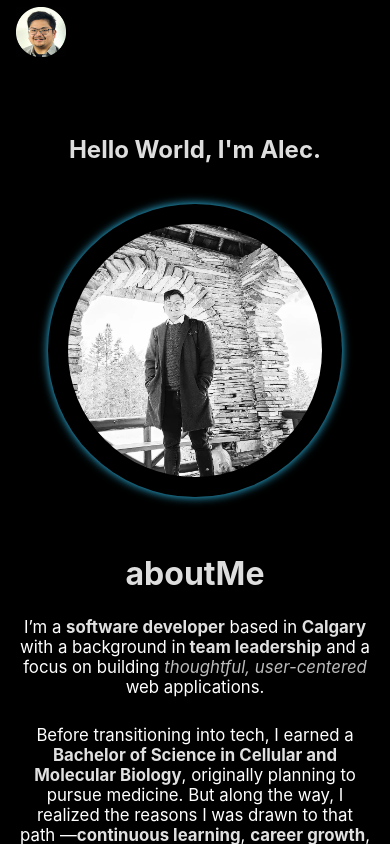
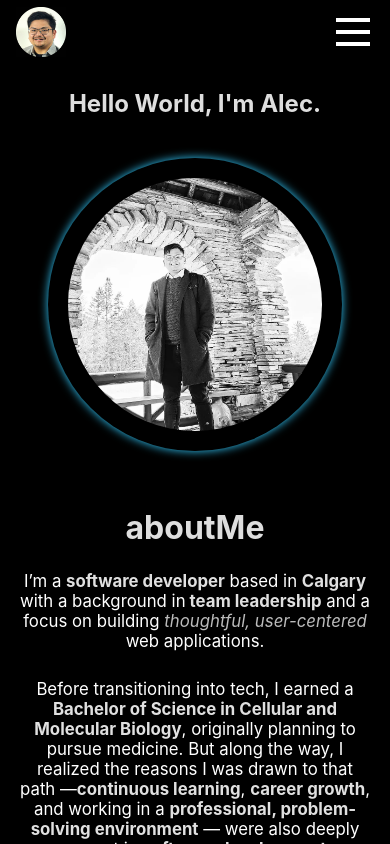
Before and after one commit to alecfaustino/portfolio, a React (Vite) app in the folder frontend/: page / in a window 390 px wide. Shown: the top 844 px of the page. Built offline with nearby package versions, Linux system fonts and the light colour scheme.

Commit message:
rezise the navbar and add height to hamburger div to be visible on mobile

```diff
--- a/frontend/src/styles/Landing.scss
+++ b/frontend/src/styles/Landing.scss
@@ -2,7 +2,7 @@
   display: flex;
   padding: 5px;
   align-items: flex-start;
-  margin-top: 110px;
+  margin-top: 4rem;
 
 }
 
--- a/frontend/src/styles/Navigation.scss
+++ b/frontend/src/styles/Navigation.scss
@@ -59,17 +59,15 @@
   justify-content: center;
   cursor: pointer;
   padding: 20px;
+  z-index: 1002;
 }
 
 .hamburger .bar {
-  width: 25px;
-  height: 3px;
+  width: 30px;
+  height: 4px;
   background-color: white;
   margin: 4px 0;
   transition: all 0.3s ease;
-}
-
-  .hamburger .bar {
   transform-origin: center;
 }
 
@@ -85,7 +83,7 @@
     transform: rotate(-45deg) translate(7.5px, -7.5px);
   }
 
-@media (min-width: 761px) and (max-width: 840px) {
+@media (min-width: 761px) and (max-width: 950px) {
   .nav_name {
     display: none;
   }
@@ -121,8 +119,15 @@
 
   .hamburger {
     display: flex;
-    z-index: 1001;
+    z-index: 1002;
   }
+
+  .hamburger .bar {
+    width: 30px;
+    height: 10px;
+    border: 2px solid white;
+  }
+
 
   .nav_name{
     display: none;
```
